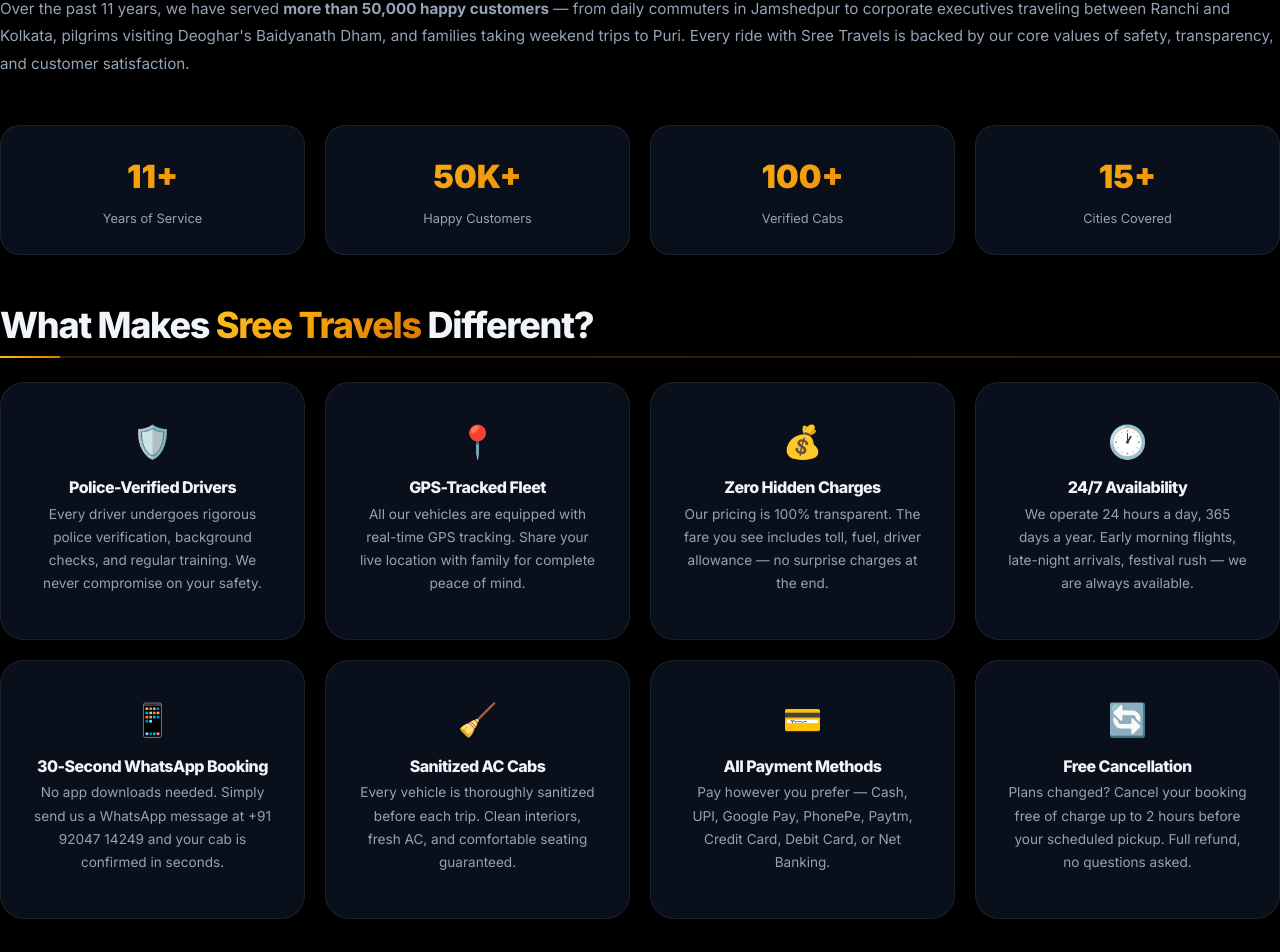
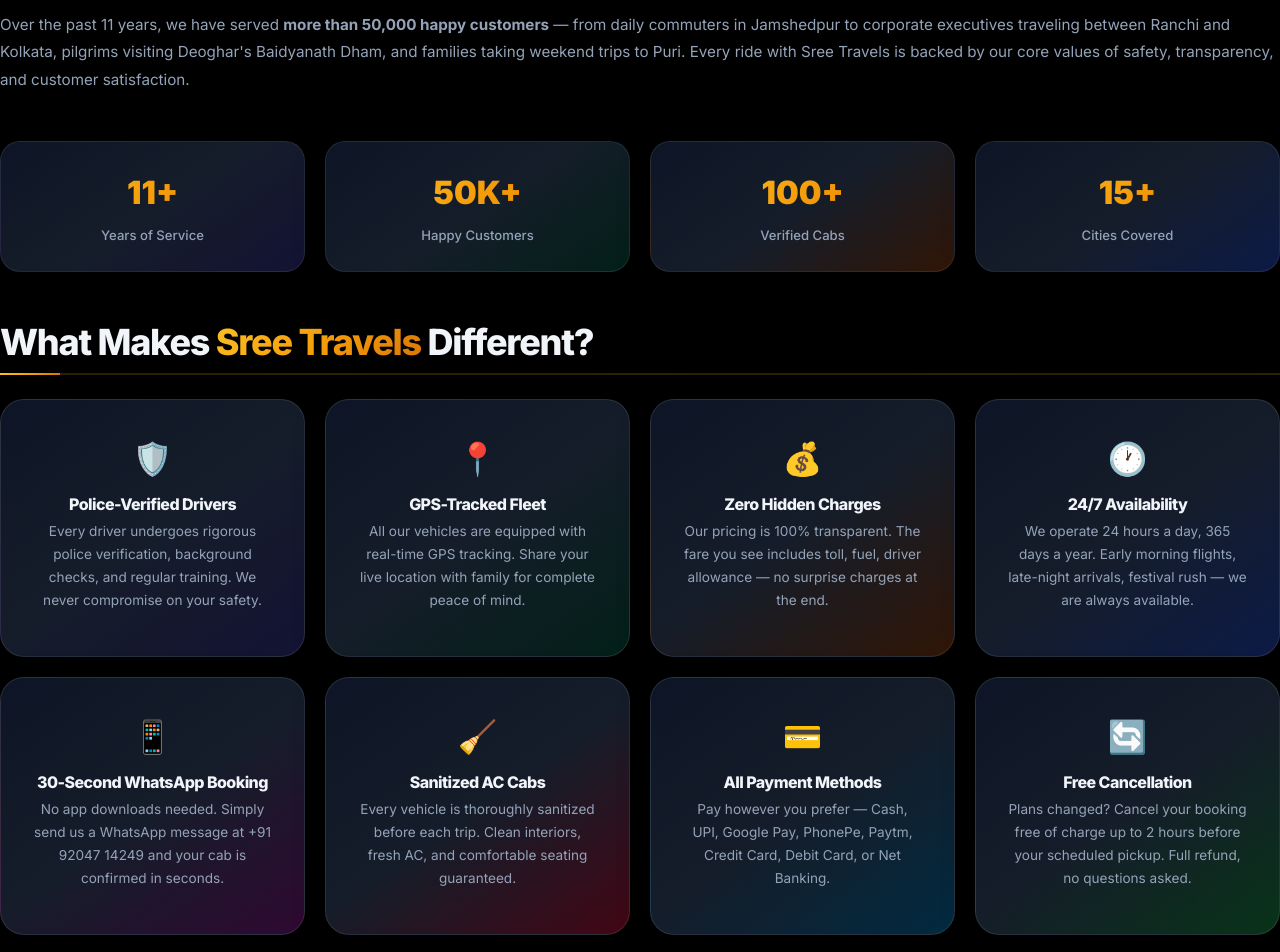
Before and after one commit to bssofttechsolution/sree-travels, a Next.js app: page /about in a window 1280 px wide. Shown: the part 858-1810 px from the top of the page. Built offline with nearby package versions, Linux system fonts and the light colour scheme.

Commit message:
feat: premium UI overhaul with gradient cards, enhanced glassmorphism, and polished layout

```diff
--- a/src/app/globals.css
+++ b/src/app/globals.css
@@ -26,6 +26,19 @@
   --shadow-gold: 0 0 30px rgba(245, 158, 11, 0.15);
   --shadow-card: 0 8px 32px rgba(0, 0, 0, 0.25);
   --shadow-card-hover: 0 20px 60px rgba(0, 0, 0, 0.4), 0 0 30px rgba(245, 158, 11, 0.12);
+  /* NEW Premium Gradient Card Backgrounds */
+  --gradient-card-1: linear-gradient(145deg, rgba(15,23,42,0.9) 0%, rgba(30,41,59,0.7) 50%, rgba(49,46,129,0.4) 100%);
+  --gradient-card-2: linear-gradient(145deg, rgba(15,23,42,0.9) 0%, rgba(30,41,59,0.7) 50%, rgba(6,78,59,0.4) 100%);
+  --gradient-card-3: linear-gradient(145deg, rgba(15,23,42,0.9) 0%, rgba(30,41,59,0.7) 50%, rgba(120,53,15,0.4) 100%);
+  --gradient-card-4: linear-gradient(145deg, rgba(15,23,42,0.9) 0%, rgba(30,41,59,0.7) 50%, rgba(30,64,175,0.4) 100%);
+  --gradient-card-5: linear-gradient(145deg, rgba(15,23,42,0.9) 0%, rgba(30,41,59,0.7) 50%, rgba(134,25,143,0.35) 100%);
+  --gradient-card-6: linear-gradient(145deg, rgba(15,23,42,0.9) 0%, rgba(30,41,59,0.7) 50%, rgba(190,18,60,0.35) 100%);
+  --gradient-card-7: linear-gradient(145deg, rgba(15,23,42,0.9) 0%, rgba(30,41,59,0.7) 50%, rgba(3,105,161,0.4) 100%);
+  --gradient-card-8: linear-gradient(145deg, rgba(15,23,42,0.9) 0%, rgba(30,41,59,0.7) 50%, rgba(21,128,61,0.4) 100%);
+  --gradient-stat: linear-gradient(145deg, rgba(15,23,42,0.95) 0%, rgba(30,58,138,0.4) 100%);
+  --gradient-route: linear-gradient(160deg, rgba(15,23,42,0.85) 0%, rgba(30,41,59,0.65) 60%, rgba(120,53,15,0.25) 100%);
+  --gradient-review: linear-gradient(160deg, rgba(15,23,42,0.9) 0%, rgba(49,46,129,0.3) 100%);
+  --gradient-border-rainbow: linear-gradient(135deg, #f59e0b 0%, #ef4444 25%, #8b5cf6 50%, #3b82f6 75%, #10b981 100%);
 }
 
 * {
@@ -93,20 +106,33 @@
 }
 
 .section-spacing {
-  padding: 4rem 0;
+  padding: 5rem 0;
+  position: relative;
 }
 
 @media (min-width: 768px) {
   .section-spacing {
-    padding: 6rem 0;
-  }
+    padding: 7rem 0;
+  }
+}
+
+/* Decorative Section Divider */
+.section-spacing + .section-spacing::before {
+  content: '';
+  position: absolute;
+  top: 0;
+  left: 50%;
+  transform: translateX(-50%);
+  width: min(80%, 400px);
+  height: 1px;
+  background: linear-gradient(90deg, transparent, rgba(245,158,11,0.3), transparent);
 }
 
 .glass-card {
-  background: var(--card-bg);
+  background: var(--gradient-card-1);
   backdrop-filter: blur(24px);
   -webkit-backdrop-filter: blur(24px);
-  border: 1px solid var(--card-border);
+  border: 1px solid rgba(255,255,255,0.1);
   border-radius: 24px;
   padding: 2rem;
   transition: all 0.4s cubic-bezier(0.175, 0.885, 0.32, 1.275);
@@ -122,7 +148,7 @@
   left: -100%;
   width: 100%;
   height: 100%;
-  background: linear-gradient(90deg, transparent, rgba(245, 158, 11, 0.03), transparent);
+  background: linear-gradient(90deg, transparent, rgba(245, 158, 11, 0.06), transparent);
   transition: left 0.7s ease;
 }
 
@@ -130,12 +156,37 @@
   left: 100%;
 }
 
+.glass-card::after {
+  content: '';
+  position: absolute;
+  top: 0;
+  left: 0;
+  right: 0;
+  height: 1px;
+  background: linear-gradient(90deg, transparent, rgba(245,158,11,0.4), transparent);
+  opacity: 0;
+  transition: opacity 0.4s ease;
+}
+
+.glass-card:hover::after {
+  opacity: 1;
+}
+
 .glass-card:hover {
   transform: translateY(-8px);
-  box-shadow: var(--shadow-card-hover);
-  border-color: rgba(245, 158, 11, 0.4);
-  background: rgba(30, 41, 59, 0.85);
-}
+  box-shadow: 0 20px 60px rgba(0, 0, 0, 0.45), 0 0 40px rgba(245, 158, 11, 0.1);
+  border-color: rgba(245, 158, 11, 0.35);
+}
+
+/* Gradient variants for glass cards */
+.glass-card:nth-child(1) { background: var(--gradient-card-1); }
+.glass-card:nth-child(2) { background: var(--gradient-card-2); }
+.glass-card:nth-child(3) { background: var(--gradient-card-3); }
+.glass-card:nth-child(4) { background: var(--gradient-card-4); }
+.glass-card:nth-child(5) { background: var(--gradient-card-5); }
+.glass-card:nth-child(6) { background: var(--gradient-card-6); }
+.glass-card:nth-child(7) { background: var(--gradient-card-7); }
+.glass-card:nth-child(8) { background: var(--gradient-card-8); }
 
 .gold-text {
   background: var(--gradient-gold);
@@ -233,11 +284,12 @@
   position: sticky;
   top: 0;
   z-index: 100;
-  background: rgba(2, 6, 23, 0.85);
-  backdrop-filter: blur(20px) saturate(180%);
-  -webkit-backdrop-filter: blur(20px) saturate(180%);
-  border-bottom: 1px solid rgba(245, 158, 11, 0.08);
+  background: linear-gradient(180deg, rgba(2,6,23,0.97) 0%, rgba(15,23,42,0.92) 100%);
+  backdrop-filter: blur(24px) saturate(200%);
+  -webkit-backdrop-filter: blur(24px) saturate(200%);
+  border-bottom: 1px solid rgba(245, 158, 11, 0.12);
   transition: all 0.3s ease;
+  box-shadow: 0 4px 30px rgba(0,0,0,0.3);
 }
 
 .header-top-bar {
@@ -642,17 +694,30 @@
 }
 
 .service-card {
-  background: var(--card-bg);
-  backdrop-filter: blur(12px);
-  border: 1px solid var(--card-border);
-  border-radius: 20px;
-  padding: 1.75rem 1.5rem;
+  background: linear-gradient(145deg, rgba(15,23,42,0.9) 0%, rgba(30,41,59,0.65) 100%);
+  backdrop-filter: blur(16px);
+  border: 1px solid rgba(255,255,255,0.08);
+  border-radius: 22px;
+  padding: 2rem 1.5rem;
   text-align: center;
-  transition: all 0.4s cubic-bezier(0.175, 0.885, 0.32, 1.275);
+  transition: all 0.45s cubic-bezier(0.175, 0.885, 0.32, 1.275);
   text-decoration: none;
   display: block;
   position: relative;
   overflow: hidden;
+}
+
+/* Top gradient line */
+.service-card::before {
+  content: '';
+  position: absolute;
+  top: 0;
+  left: 0;
+  right: 0;
+  height: 2px;
+  background: linear-gradient(90deg, transparent, rgba(245,158,11,0.5), transparent);
+  opacity: 0;
+  transition: opacity 0.4s ease;
 }
 
 .service-card::after {
@@ -668,11 +733,31 @@
   transform-origin: left;
 }
 
+/* Gradient color variants for service cards */
+.service-card:nth-child(1) { background: var(--gradient-card-1); }
+.service-card:nth-child(2) { background: var(--gradient-card-2); }
+.service-card:nth-child(3) { background: var(--gradient-card-3); }
+.service-card:nth-child(4) { background: var(--gradient-card-4); }
+.service-card:nth-child(5) { background: var(--gradient-card-5); }
+.service-card:nth-child(6) { background: var(--gradient-card-6); }
+.service-card:nth-child(7) { background: var(--gradient-card-7); }
+.service-card:nth-child(8) { background: var(--gradient-card-8); }
+.service-card:nth-child(9) { background: var(--gradient-card-1); }
+.service-card:nth-child(10) { background: var(--gradient-card-2); }
+.service-card:nth-child(11) { background: var(--gradient-card-3); }
+.service-card:nth-child(12) { background: var(--gradient-card-4); }
+.service-card:nth-child(13) { background: var(--gradient-card-5); }
+.service-card:nth-child(14) { background: var(--gradient-card-6); }
+.service-card:nth-child(15) { background: var(--gradient-card-7); }
+
 .service-card:hover {
-  transform: translateY(-10px);
+  transform: translateY(-10px) scale(1.02);
   border-color: rgba(245, 158, 11, 0.5);
-  box-shadow: var(--shadow-card-hover);
-  background: rgba(30, 41, 59, 0.85);
+  box-shadow: 0 20px 60px rgba(0, 0, 0, 0.5), 0 0 40px rgba(245, 158, 11, 0.12);
+}
+
+.service-card:hover::before {
+  opacity: 1;
 }
 
 .service-card:hover::after {
@@ -682,25 +767,27 @@
 .service-card .icon {
   font-size: 2.5rem;
   margin-bottom: 0.75rem;
+  filter: drop-shadow(0 4px 8px rgba(0,0,0,0.3));
 }
 
 .service-card h3 {
   color: var(--text-primary);
-  font-size: 1rem;
+  font-size: 1.05rem;
   font-weight: 700;
-  margin-bottom: 0.35rem;
+  margin-bottom: 0.4rem;
 }
 
 .service-card .price {
   color: var(--accent-green);
-  font-weight: 700;
-  font-size: 0.9rem;
+  font-weight: 800;
+  font-size: 0.95rem;
+  text-shadow: 0 0 20px rgba(16,185,129,0.2);
 }
 
 .service-card p {
   color: var(--text-secondary);
-  font-size: 0.8rem;
-  margin-top: 0.35rem;
+  font-size: 0.82rem;
+  margin-top: 0.4rem;
 }
 
 /* ============================================================
@@ -714,11 +801,11 @@
 }
 
 .route-card {
-  background: var(--card-bg);
-  backdrop-filter: blur(12px);
-  border: 1px solid var(--card-border);
+  background: var(--gradient-route);
+  backdrop-filter: blur(16px);
+  border: 1px solid rgba(255,255,255,0.08);
   border-radius: 20px;
-  padding: 1.5rem;
+  padding: 1.5rem 1.75rem;
   display: flex;
   align-items: center;
   justify-content: space-between;
@@ -740,28 +827,44 @@
   transition: opacity 0.3s ease;
 }
 
+.route-card::after {
+  content: '';
+  position: absolute;
+  top: 0;
+  right: 0;
+  width: 120px;
+  height: 120px;
+  background: radial-gradient(circle, rgba(245,158,11,0.06) 0%, transparent 70%);
+  transition: all 0.4s ease;
+}
+
 .route-card:hover {
   border-color: rgba(245, 158, 11, 0.5);
   transform: translateY(-5px) translateX(4px);
-  box-shadow: var(--shadow-card-hover);
-  background: rgba(30, 41, 59, 0.85);
+  box-shadow: 0 20px 60px rgba(0, 0, 0, 0.45), 0 0 30px rgba(245, 158, 11, 0.1);
 }
 
 .route-card:hover::before {
   opacity: 1;
 }
 
+.route-card:hover::after {
+  width: 200px;
+  height: 200px;
+  background: radial-gradient(circle, rgba(245,158,11,0.1) 0%, transparent 70%);
+}
+
 .route-info h3 {
   color: var(--text-primary);
-  font-size: 0.95rem;
+  font-size: 1rem;
   font-weight: 700;
-  margin-bottom: 0.25rem;
+  margin-bottom: 0.3rem;
 }
 
 .route-info .route-meta {
   display: flex;
   gap: 1rem;
-  font-size: 0.8rem;
+  font-size: 0.82rem;
   color: var(--text-secondary);
 }
 
@@ -772,11 +875,12 @@
 .route-fare .price {
   color: var(--accent-green);
   font-weight: 800;
-  font-size: 1.1rem;
+  font-size: 1.15rem;
+  text-shadow: 0 0 20px rgba(16,185,129,0.15);
 }
 
 .route-fare .label {
-  font-size: 0.7rem;
+  font-size: 0.72rem;
   color: var(--text-secondary);
 }
 
@@ -791,37 +895,43 @@
 }
 
 .review-card {
-  background: var(--card-bg);
-  backdrop-filter: blur(12px);
-  border: 1px solid var(--card-border);
-  border-radius: 20px;
-  padding: 2rem 1.5rem;
-  transition: transform 0.3s ease, box-shadow 0.3s ease;
+  background: var(--gradient-review);
+  backdrop-filter: blur(16px);
+  border: 1px solid rgba(255,255,255,0.08);
+  border-radius: 22px;
+  padding: 2rem 1.75rem;
+  transition: all 0.4s cubic-bezier(0.175, 0.885, 0.32, 1.275);
 }
 
 .review-card:hover {
-  transform: translateY(-4px);
-  box-shadow: 0 10px 30px rgba(0,0,0,0.2);
+  transform: translateY(-6px);
+  box-shadow: 0 20px 50px rgba(0,0,0,0.3), 0 0 30px rgba(139,92,246,0.08);
+  border-color: rgba(139,92,246,0.3);
 }
 
 .review-stars {
   color: var(--primary);
-  font-size: 1rem;
-  margin-bottom: 0.5rem;
+  font-size: 1.05rem;
+  margin-bottom: 0.6rem;
+  filter: drop-shadow(0 2px 4px rgba(245,158,11,0.3));
 }
 
 .review-text {
   color: var(--text-secondary);
-  font-size: 0.9rem;
+  font-size: 0.92rem;
   font-style: italic;
-  margin-bottom: 0.75rem;
-  line-height: 1.6;
+  margin-bottom: 0.85rem;
+  line-height: 1.7;
 }
 
 .review-author {
   color: var(--text-primary);
-  font-weight: 600;
-  font-size: 0.85rem;
+  font-weight: 700;
+  font-size: 0.88rem;
+  background: var(--gradient-gold);
+  -webkit-background-clip: text;
+  -webkit-text-fill-color: transparent;
+  background-clip: text;
 }
 
 /* ============================================================
@@ -986,9 +1096,21 @@
    ============================================================ */
 
 .site-footer {
-  background: var(--dark);
-  border-top: 1px solid var(--card-border);
-  padding: 3rem 0 1.5rem;
+  background: linear-gradient(180deg, rgba(2,6,23,1) 0%, rgba(15,23,42,0.95) 100%);
+  border-top: 1px solid rgba(245,158,11,0.12);
+  padding: 4rem 0 1.5rem;
+  position: relative;
+}
+
+.site-footer::before {
+  content: '';
+  position: absolute;
+  top: 0;
+  left: 50%;
+  transform: translateX(-50%);
+  width: min(90%, 600px);
+  height: 1px;
+  background: linear-gradient(90deg, transparent, rgba(245,158,11,0.4), transparent);
 }
 
 .footer-grid {
@@ -1138,23 +1260,49 @@
 }
 
 .stat-card {
-  background: rgba(30, 41, 59, 0.7);
-  border: 1px solid var(--card-border);
-  border-radius: 14px;
-  padding: 1.25rem;
+  background: var(--gradient-stat);
+  border: 1px solid rgba(255,255,255,0.08);
+  border-radius: 20px;
+  padding: 1.5rem 1.25rem;
   text-align: center;
+  transition: all 0.4s ease;
+  position: relative;
+  overflow: hidden;
+}
+
+.stat-card::before {
+  content: '';
+  position: absolute;
+  bottom: 0;
+  left: 0;
+  right: 0;
+  height: 2px;
+  background: var(--gradient-gold);
+  transform: scaleX(0);
+  transition: transform 0.4s ease;
+}
+
+.stat-card:hover {
+  transform: translateY(-5px);
+  box-shadow: 0 15px 40px rgba(0,0,0,0.3), 0 0 25px rgba(30,58,138,0.1);
+  border-color: rgba(245,158,11,0.3);
+}
+
+.stat-card:hover::before {
+  transform: scaleX(1);
 }
 
 .stat-card .number {
-  font-size: 1.75rem;
-  font-weight: 800;
+  font-size: 2rem;
+  font-weight: 900;
   color: var(--primary);
   margin-bottom: 0.25rem;
 }
 
 .stat-card .label {
-  font-size: 0.8rem;
+  font-size: 0.82rem;
   color: var(--text-secondary);
+  font-weight: 500;
 }
 
 /* ============================================================
```
Also changed, not shown: src/app/page.tsx (+8 -8 lines), 1 other file (tests, documents, lock files or other folders).
